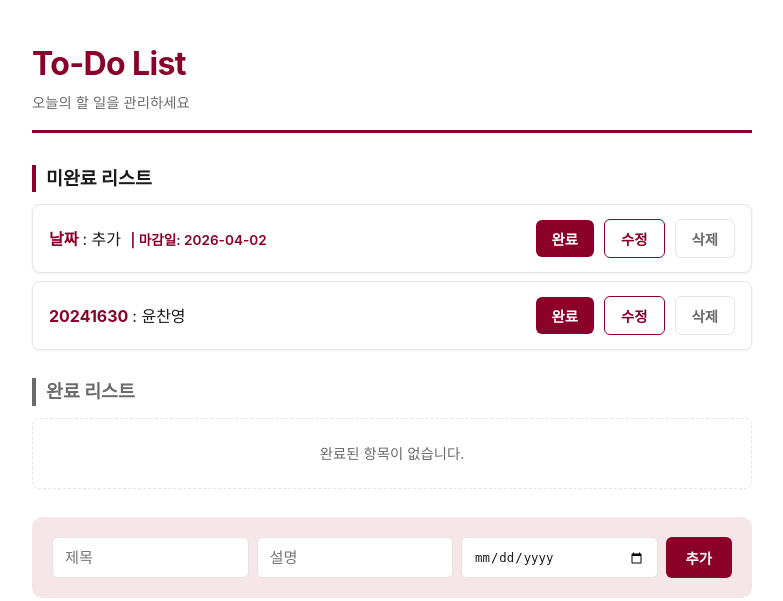
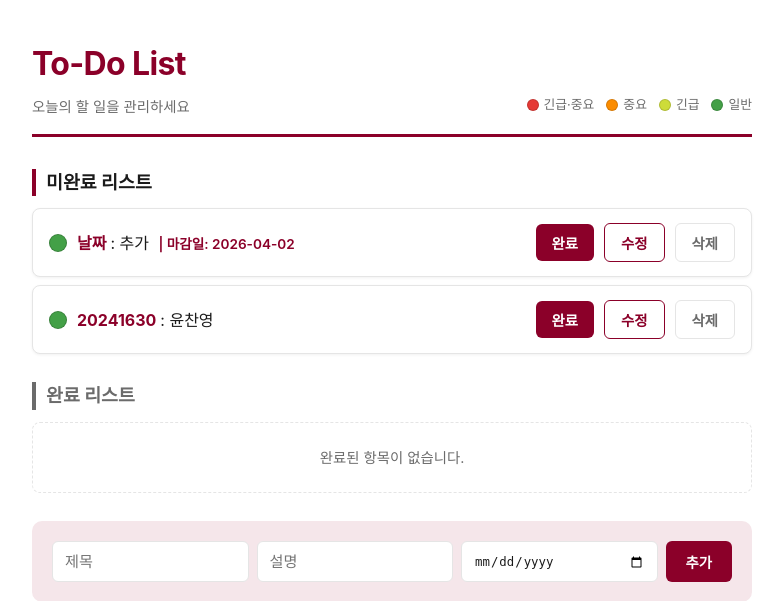
Before and after one commit to ychanyoung/FastApi-Todos, a FastAPI app: page / in a window 1280 px wide. Shown: the top 601 px of the page, without its empty margins (248-1031 px from the left). Run offline with FastAPI, Linux system fonts and the light colour scheme.

Commit message:
feat: add priority button (red/orange/yellowgreen/green) to incomplete todos
Co-Authored-By: Claude Opus 4.7 <noreply@anthropic.com>

```diff
--- a/fastapi-app/main.py
+++ b/fastapi-app/main.py
@@ -21,6 +21,7 @@ class TodoItem(BaseModel):
     completed: bool
     due_date: Optional[str] = None
     created_at: Optional[str] = None
+    priority: Optional[str] = "green"
 
 # JSON 파일 경로
 TODO_FILE = "todo.json"
--- a/fastapi-app/templates/index.html
+++ b/fastapi-app/templates/index.html
@@ -41,6 +41,51 @@
             color: var(--text-muted);
             font-size: 0.9em;
             margin-top: 4px;
+        }
+        .header-row {
+            display: flex;
+            align-items: center;
+            justify-content: space-between;
+            flex-wrap: wrap;
+            gap: 12px;
+            margin-top: 4px;
+        }
+        .priority-legend {
+            display: flex;
+            gap: 12px;
+            flex-wrap: wrap;
+            font-size: 0.8em;
+            color: var(--text-muted);
+        }
+        .priority-legend-item {
+            display: inline-flex;
+            align-items: center;
+            gap: 5px;
+        }
+        .priority-dot {
+            display: inline-block;
+            width: 12px;
+            height: 12px;
+            border-radius: 50%;
+            border: 1px solid rgba(0, 0, 0, 0.15);
+        }
+        .priority-red       { background: #e53935; }
+        .priority-orange    { background: #fb8c00; }
+        .priority-yellowgreen { background: #cddc39; }
+        .priority-green     { background: #43a047; }
+        .priority-btn {
+            width: 18px;
+            height: 18px;
+            padding: 0;
+            border-radius: 50%;
+            border: 1px solid rgba(0, 0, 0, 0.2);
+            cursor: pointer;
+            flex-shrink: 0;
+            transition: transform 0.1s, box-shadow 0.1s;
+        }
+        .priority-btn:hover {
+            transform: scale(1.15);
+            box-shadow: 0 0 0 3px rgba(0, 0, 0, 0.05);
         }
         h2 {
             font-size: 1.15em;
@@ -246,7 +291,23 @@
 <body>
     <header>
         <h1>To-Do List</h1>
-        <div class="subtitle">오늘의 할 일을 관리하세요</div>
+        <div class="header-row">
+            <div class="subtitle">오늘의 할 일을 관리하세요</div>
+            <div class="priority-legend">
+                <span class="priority-legend-item" title="지금 바로 처리해야 하는 일">
+                    <span class="priority-dot priority-red"></span>긴급·중요
+                </span>
+                <span class="priority-legend-item" title="중요하지만 여유 있게 진행해도 되는 일">
+                    <span class="priority-dot priority-orange"></span>중요
+                </span>
+                <span class="priority-legend-item" title="급하지만 비중이 크지 않은 일">
+                    <span class="priority-dot priority-yellowgreen"></span>긴급
+                </span>
+                <span class="priority-legend-item" title="시간 날 때 처리해도 되는 일">
+                    <span class="priority-dot priority-green"></span>일반
+                </span>
+            </div>
+        </div>
     </header>
 
     <h2>미완료 리스트</h2>
@@ -289,6 +350,14 @@
             });
         }
 
+        const PRIORITY_ORDER = ['green', 'yellowgreen', 'orange', 'red'];
+        const PRIORITY_LABEL = {
+            red: '긴급·중요',
+            orange: '중요',
+            yellowgreen: '긴급',
+            green: '일반'
+        };
+
         function renderTodoItem(todo) {
             const li = document.createElement('li');
             if (todo.completed) li.classList.add('completed');
@@ -299,6 +368,15 @@
             if (todo.due_date) {
                 dueText = ` | 마감일: ${todo.due_date}`;
                 if (!todo.completed && todo.due_date < today) dueClass += ' due-overdue';
+            }
+
+            if (!todo.completed) {
+                const priority = todo.priority || 'green';
+                const priorityButton = document.createElement('button');
+                priorityButton.className = `priority-btn priority-${priority}`;
+                priorityButton.title = `우선순위: ${PRIORITY_LABEL[priority]} (클릭하여 변경)`;
+                priorityButton.onclick = () => cyclePriority(todo);
+                li.appendChild(priorityButton);
             }
 
             const textSpan = document.createElement('span');
@@ -325,6 +403,26 @@
             li.appendChild(editButton);
             li.appendChild(deleteButton);
             return li;
+        }
+
+        async function cyclePriority(todo) {
+            const current = todo.priority || 'green';
+            const idx = PRIORITY_ORDER.indexOf(current);
+            const next = PRIORITY_ORDER[(idx + 1) % PRIORITY_ORDER.length];
+            const response = await fetch(`/todos/${todo.id}`, {
+                method: 'PUT',
+                headers: { 'Content-Type': 'application/json' },
+                body: JSON.stringify({
+                    id: todo.id,
+                    title: todo.title,
+                    description: todo.description,
+                    completed: todo.completed,
+                    due_date: todo.due_date,
+                    created_at: todo.created_at,
+                    priority: next
+                })
+            });
+            if (response.ok) fetchTodos();
         }
 
         function renderEmpty(message) {
@@ -464,7 +562,7 @@
                 headers: {
                     'Content-Type': 'application/json'
                 },
-                body: JSON.stringify({ id: todo.id, title: todo.title, description: todo.description, completed: !todo.completed, due_date: todo.due_date, created_at: todo.created_at })
+                body: JSON.stringify({ id: todo.id, title: todo.title, description: todo.description, completed: !todo.completed, due_date: todo.due_date, created_at: todo.created_at, priority: todo.priority || 'green' })
             });
             if (response.ok) {
                 fetchTodos();
@@ -483,7 +581,7 @@
                 headers: {
                     'Content-Type': 'application/json'
                 },
-                body: JSON.stringify({ id: todo.id, title, description, completed, due_date, created_at: todo.created_at })
+                body: JSON.stringify({ id: todo.id, title, description, completed, due_date, created_at: todo.created_at, priority: todo.priority || 'green' })
             });
             if (response.ok) {
                 fetchTodos();
@@ -510,7 +608,7 @@
                 headers: {
                     'Content-Type': 'application/json'
                 },
-                body: JSON.stringify({ id: Date.now(), title, description, completed: false, due_date, created_at: today })
+                body: JSON.stringify({ id: Date.now(), title, description, completed: false, due_date, created_at: today, priority: 'green' })
             });
             if (response.ok) {
                 event.target.reset();
```
